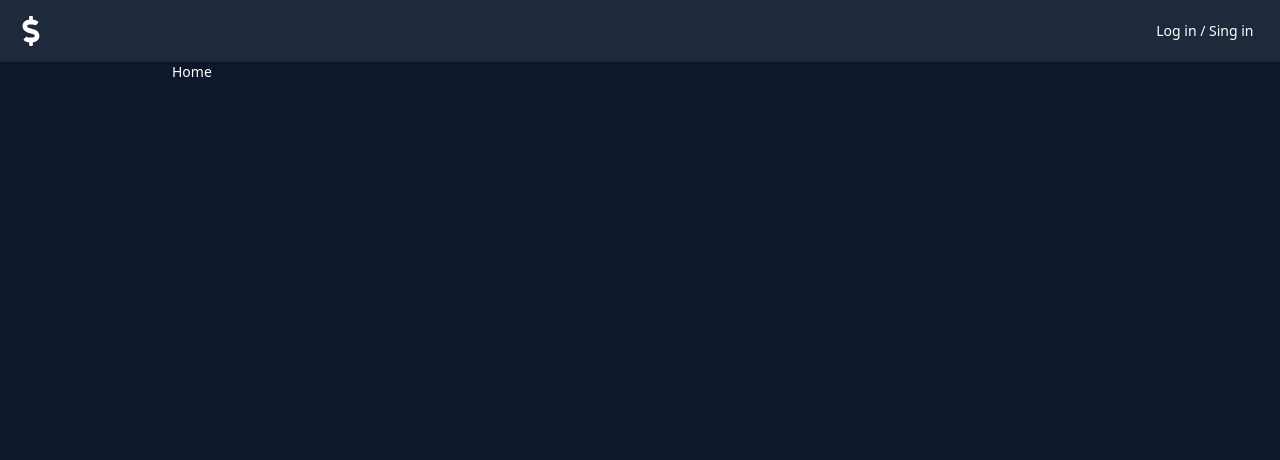
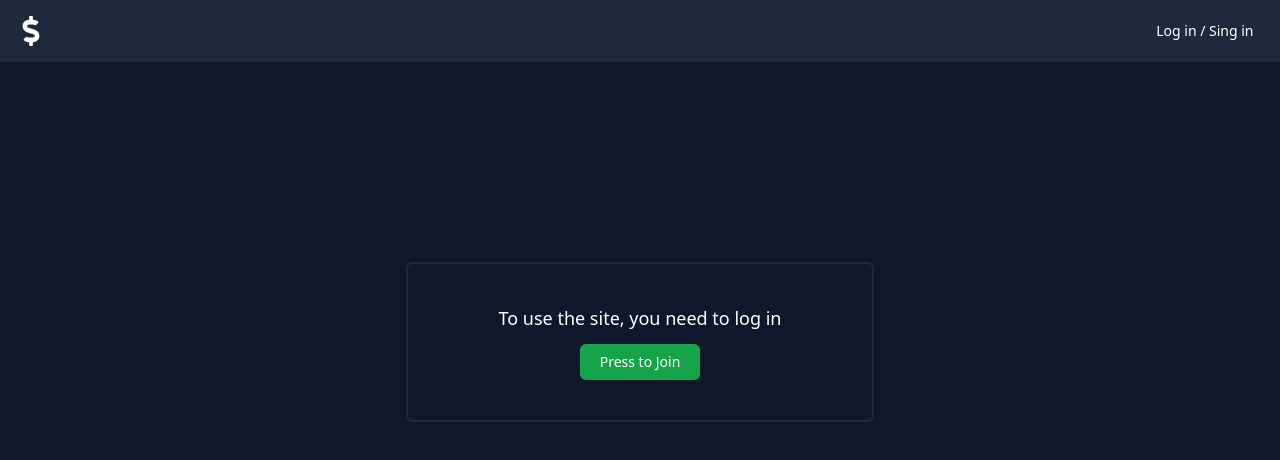
Before and after one commit to kfedus6/FULL-STACK-FINANCES, a React (Vite) app in the folder client/: page / in a window 1280 px wide. Shown: the top 460 px of the page. Built offline with nearby package versions, Linux system fonts and the light colour scheme.

Commit message:
Sample code

```diff
--- a/client/src/components/TransactionForm.tsx
+++ b/client/src/components/TransactionForm.tsx
@@ -60,9 +60,9 @@ const TransactionForm: FC = () => {
                             name="category"
                             defaultValue="category"
                             required>
-                            <option value="category" selected disabled>Category</option>
+                            <option className='bg-slate-700' value="category" selected disabled>Category</option>
                             {categories.map((item: any, idx: any) => (
-                                <option key={idx} value={item.id}>{item.title}</option>
+                                <option className='bg-slate-700' key={idx} value={item.id}>{item.title}</option>
                             ))}
                         </select>
                     </label>
--- a/client/src/components/TransactionTable.tsx
+++ b/client/src/components/TransactionTable.tsx
@@ -18,14 +18,14 @@ const TransactionTable: FC = () => {
     useEffect(() => {
         dispatch(fetchFindAllTransactions())
         dispatch(fetchFindAllPaginationTransactions(page, limit))
-    }, [page])
+    }, [page, transactionsPagination])
 
     useMemo(() => {
         setTotalPages(Math.ceil(transactions.length / limit))
     }, [transactions])
 
     const handlePageChange = (selectedItem: { selected: number }) => {
-        setPage(selectedItem.selected + 1)
+        setPage(+selectedItem.selected + 1)
     }
 
     const sendTransactionId = (id: any) => {
@@ -42,7 +42,7 @@ const TransactionTable: FC = () => {
                 nextClassName='text-white py-1 px-2 bg-slate-800 rounded-sm text-xs'
                 disabledClassName='text-white/50 cursor-not-allowed'
                 disabledLinkClassName='text-slate-600 cursor-not-allowed'
-                pageCount={totalPages}
+                pageCount={+totalPages}
                 pageRangeDisplayed={1}
                 marginPagesDisplayed={2}
                 onPageChange={handlePageChange}
--- a/client/src/index.css
+++ b/client/src/index.css
@@ -65,3 +65,7 @@ header nav ul:hover a:hover {
     color: #5cdb95;
     box-shadow: 0 2px 0 0 currentcolor;
 }
+
+.custom-margin {
+    margin-top:200px;
+}
--- a/client/src/pages/Home.tsx
+++ b/client/src/pages/Home.tsx
@@ -1,6 +1,31 @@
-const Home = () => {
+import { FC } from 'react'
+import { useNavigate } from 'react-router-dom'
+import { UserState } from '../store/reducers/UserSlice'
+import { useAppSelector } from '../hooks/redux'
+
+const Home: FC = () => {
+    const navigate = useNavigate()
+    const { user, isAuth }: UserState = useAppSelector(state => state.user)
+
     return (
-        <div>Home</div>
+        <div className='flex justify-center items-center'>
+            <div className='w-1/2 p-10 rounded-md border-2 border-slate-800 custom-margin'>
+                <div className='flex flex-col justify-center items-center gap-3'>
+                    {isAuth
+                        ?
+                        <>
+                            <h1 className='text-lg text-center'>Hello, <span className='text-sky-500'>{user.email}</span></h1>
+                            <button onClick={() => navigate('/transactions')} className='btn btn-green'>Keep track of your money</button>
+                        </>
+                        :
+                        <>
+                            <h1 className='text-lg text-center'>To use the site, you need to log in</h1>
+                            <button onClick={() => navigate('/auth')} className='btn btn-green'>Press to Join</button>
+                        </>
+                    }
+                </div>
+            </div>
+        </div>
     )
 }
 
--- a/client/src/pages/Transactions.tsx
+++ b/client/src/pages/Transactions.tsx
@@ -10,11 +10,12 @@ import Chart from "../components/Chart"
 const Transactions: FC = () => {
 
     const dispatch = useAppDispatch()
-    const { totalIncome, totalExpense }: TransactionState = useAppSelector(state => state.transaction)
+    const { totalIncome, totalExpense, transactions }: TransactionState = useAppSelector(state => state.transaction)
 
     useEffect(() => {
         dispatch(fetchIncomeAndExpenseTransactions())
-    }, [])
+    }, [transactions])
+
     return (
         <>
             <div className="grid grid-cols-3 gap-4 mt-4 items-start">
--- a/client/src/store/reducers/ActionCreators.ts
+++ b/client/src/store/reducers/ActionCreators.ts
@@ -12,7 +12,7 @@ export const fetchRegistration = (userData: IUser) => async (dispatch: AppDispat
         const response = await $host.post('user', userData)
         if (response.status === 201) {
             localStorage.setItem('token', response.data.token)
-            dispatch(userSlice.actions.registration({ user: response.data.user, isAuth: true }))
+            dispatch(userSlice.actions.registration({ user: response.data, isAuth: true }))
             toast.success('Account has been created!')
         }
     } catch (err: any) {
@@ -30,7 +30,7 @@ export const fetchLogin = (userData: IUser) => async (dispatch: AppDispatch) =>
         const response = await $host.post('auth/login', userData)
         if (response.status === 201) {
             localStorage.setItem('token', response.data.token)
-            dispatch(userSlice.actions.registration({ user: response.data.user, isAuth: true }))
+            dispatch(userSlice.actions.registration({ user: response.data, isAuth: true }))
             toast.success('You logged in!')
         }
     } catch (err: any) {
@@ -46,7 +46,7 @@ export const fetchLogin = (userData: IUser) => async (dispatch: AppDispatch) =>
 export const fetchProfile = () => async (dispatch: AppDispatch) => {
     try {
         const response = await $host.get('auth/profile')
-        dispatch(userSlice.actions.profile({ user: response.data.user, isAuth: true }))
+        dispatch(userSlice.actions.profile({ user: response.data, isAuth: true }))
     } catch (err: any) {
         toast.error(err.response.data.message)
     }
```
Also changed, not shown: 2 other files (tests, documents, lock files or other folders).
